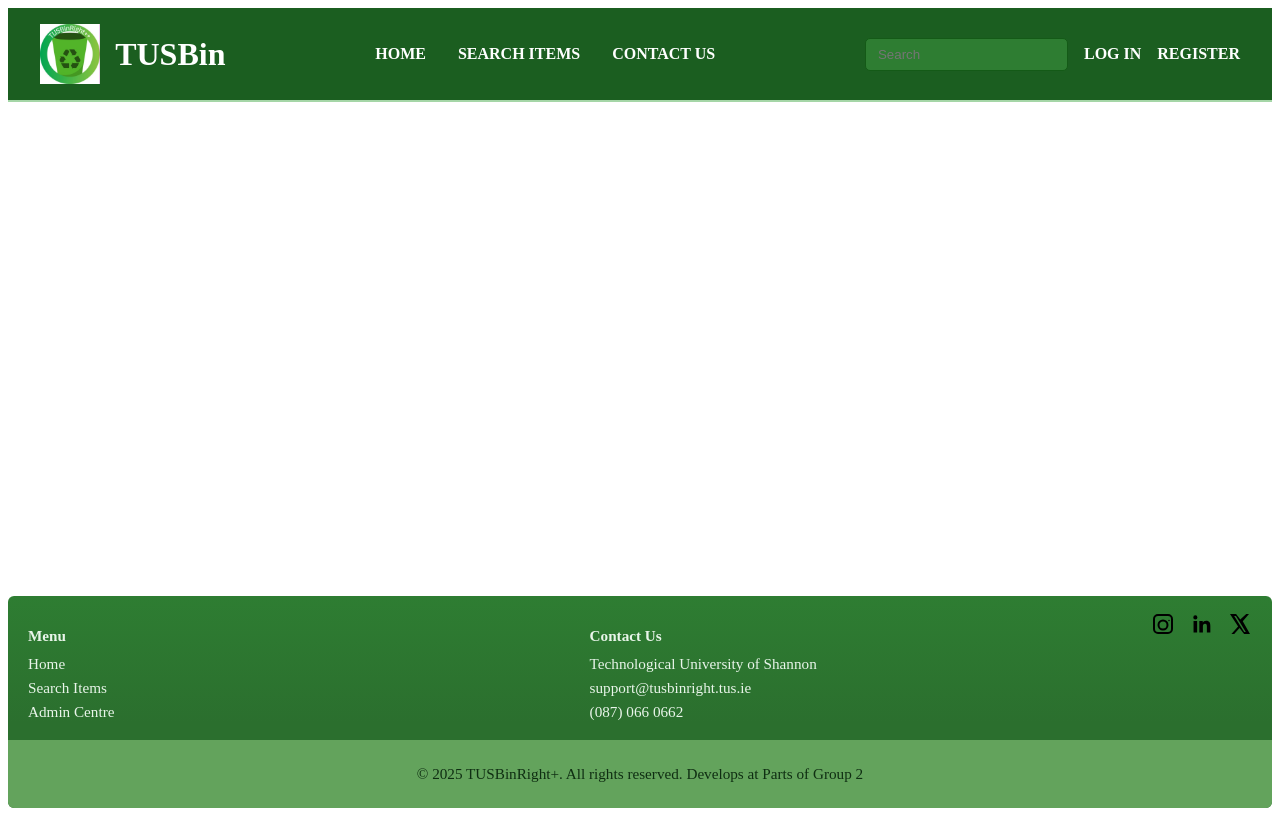
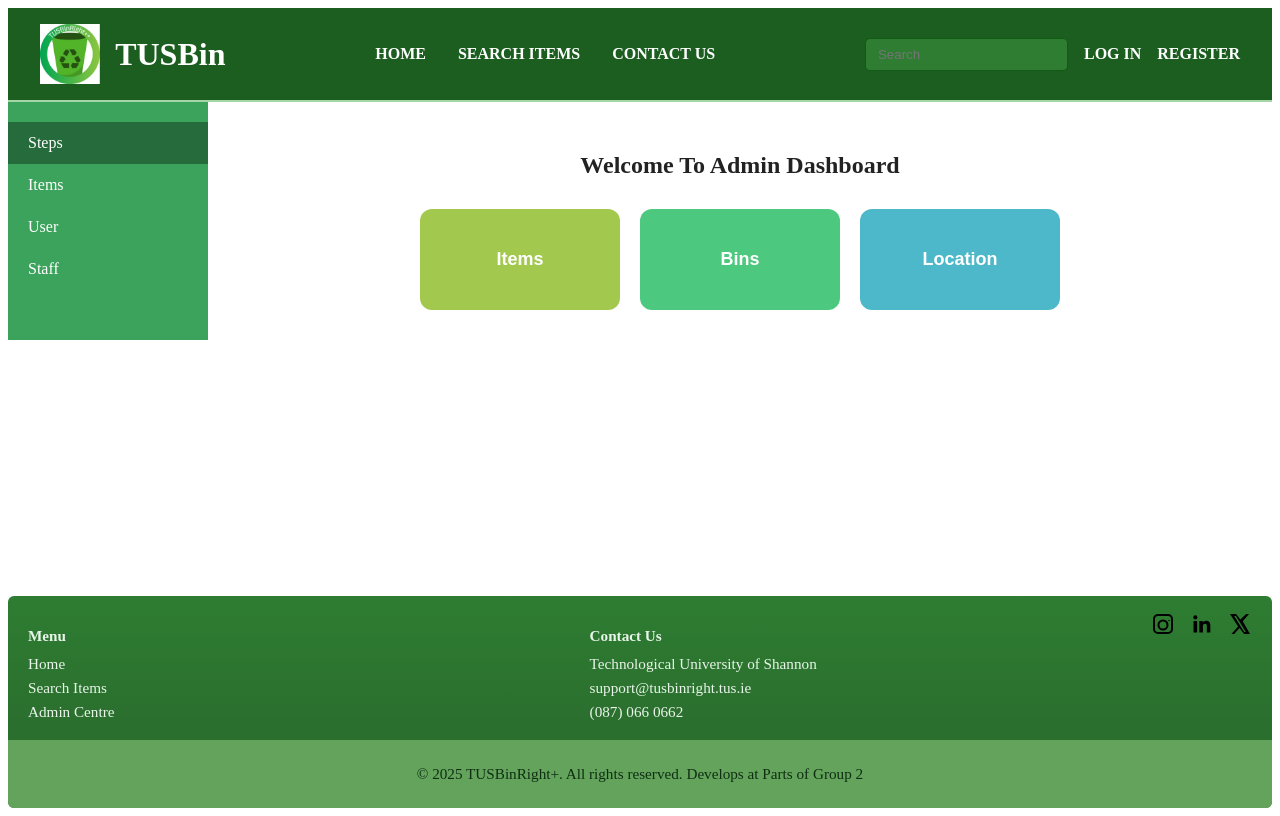
Before and after one commit to kalumfeanebanda/TUSBinGroup2, a Vue app in the folder tusg2frontend/: page /Admindashboard in a window 1280 px wide. Before the commit this address had no page. Built offline with nearby package versions, Linux system fonts and the light colour scheme.

Commit message:
created an admin dashbored

```diff
--- a/tusg2frontend/src/pages/AdminDashboard.vue
+++ b/tusg2frontend/src/pages/AdminDashboard.vue
@@ -13,7 +13,7 @@
 
     <!-- Main Content -->
     <main class="content">
-      <h2>Welcome To TUSBinRight Dashboard</h2>
+      <h2>Welcome To Admin Dashboard</h2>
       <div class="cards">
         <button class="card items-card">Items</button>
         <button class="card bins-card">Bins</button>
@@ -32,6 +32,7 @@
 
 <script setup>
 import { ref } from 'vue'
+import { useRouter} from "vue-router";
 
 const router = useRouter()
 const activeTab = ref('steps')
```
